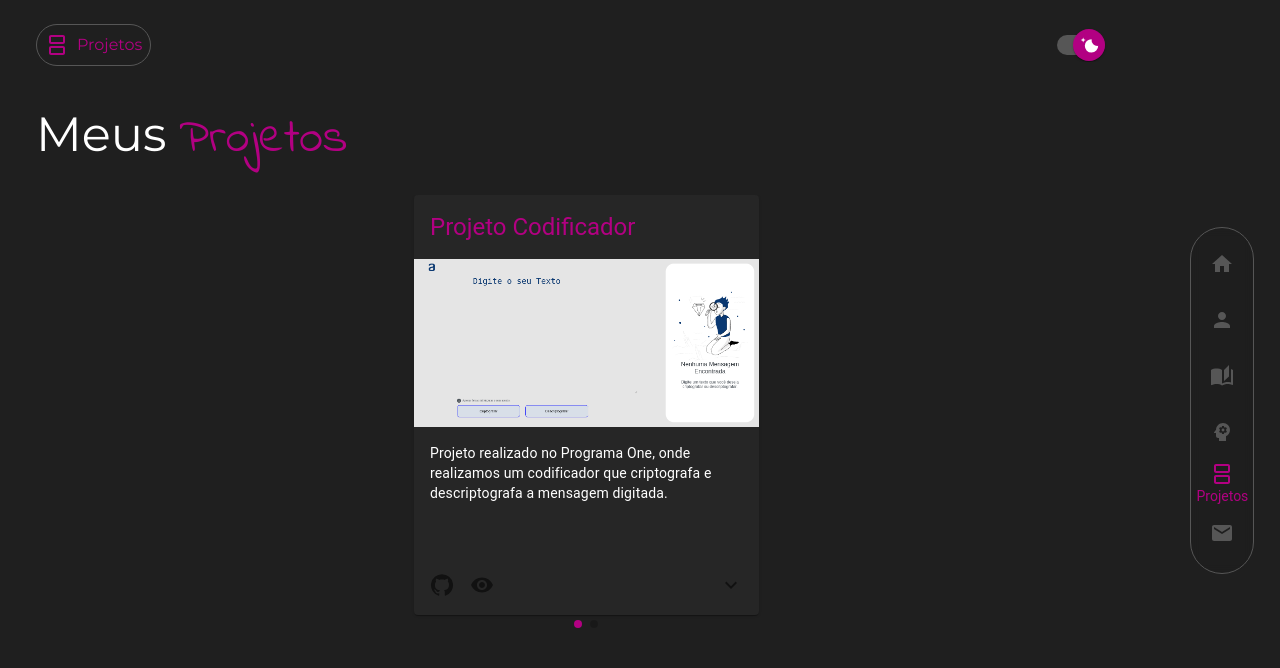
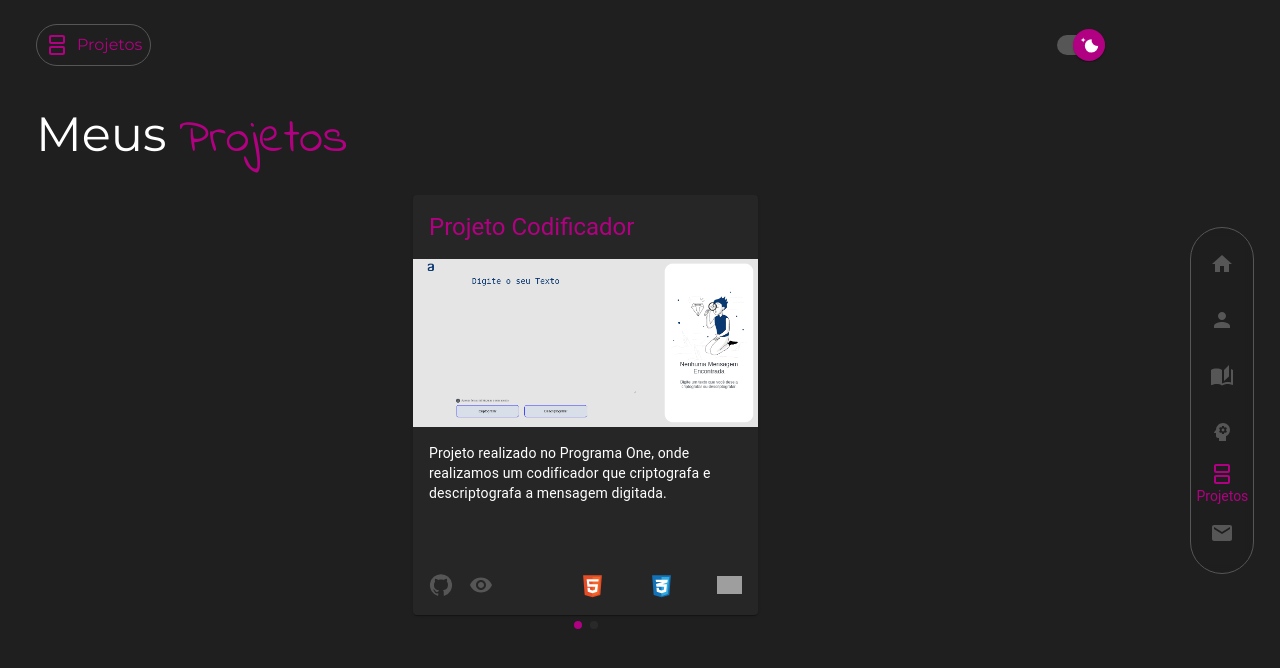
Before and after one commit to evelyn-matos/my-portfolio, a Next.js app: page /projetos in a window 1280 px wide. Shown: the top 668 px of the page. Built offline with nearby package versions, Linux system fonts and the light colour scheme; grey boxes are pictures that could not be loaded.

Commit message:
fix: corrigindo area card projetos

```diff
--- a/src/app/projetos/page.tsx
+++ b/src/app/projetos/page.tsx
@@ -9,7 +9,7 @@ export default function Projetos() {
 
   const settings: SwiperProps = {
 
-
+    spaceBetween: 50,
 
     pagination: {
       clickable: true
@@ -27,7 +27,7 @@ export default function Projetos() {
         slidesPerGroup: ProjetosItem.length > 2 ? 2 : ProjetosItem.length
       },
 
-      900: {
+      1280: {
         slidesPerView:ProjetosItem.length > 3 ? 3 : ProjetosItem.length,
         slidesPerGroup: ProjetosItem.length > 3 ? 3 : ProjetosItem.length
       }
@@ -38,7 +38,7 @@ export default function Projetos() {
   return (
     <main className='w-full lg:max-w-[900px] xl:max-w-[1100px] '>
         <h1 className="block text-3xl mb-3 md:text-5xl leading-10 md:mb-6 text-black dark:text-white ">Meus <span className="font-indie text-3xl md:text-5xl text-pink">Projetos</span></h1>
-      <div className='h-relative flex justify-center items-center p-2 md:h-auto'>
+      <div className='h-auto flex justify-center items-center p-2 md:h-auto'>
         <Slider settings={settings} >
           {ProjetosItem.map((item, index) => (
             <SwiperSlide key={index} className='h-full'>
--- a/src/app/projetos/slider/styles.css
+++ b/src/app/projetos/slider/styles.css
@@ -18,16 +18,11 @@
 
 }
 
+.swiper-pagination-bullet{
+    background-color: #565656!important;
+}
+
 .swiper-pagination-bullet-active {
     background: #b20082!important;
 
 }
-
-.swiper-button-prev {
-    color: #565656!important;
-    display: block;
-}
-
-.swiper-button-next {
-    color: #565656!important;
-}
--- a/src/components/CardProjeto/index.tsx
+++ b/src/components/CardProjeto/index.tsx
@@ -12,6 +12,7 @@ import VisibilityIcon from '@mui/icons-material/Visibility';
 import GitHubIcon from '@mui/icons-material/GitHub';
 import ExpandMoreIcon from '@mui/icons-material/ExpandMore';
 import Image from 'next/image';
+import Tooltip from '@mui/material/Tooltip';
 import './styles.css'
 
 import { ProjetosType } from '@/interfaces/projetoType';
@@ -43,10 +44,10 @@ export default function CardProjeto({title, img, tecnologias, desc, github, link
 
 
   return (
-    <Card  className='max-w-[345px] min-h-[420px] rounded-md bg-stone-100 dark:bg-neutral-800 md:mb-7'>
+    <Card  className='max-w-[345px] min-h-[420px] mb-10 rounded-md bg-stone-100 dark:bg-neutral-800 md:mb-7'>
       <CardHeader
         title={title}
-        className='font-indie text-pink'
+        className='text-pink'
       />
 
       <CardMedia >
@@ -64,36 +65,31 @@ export default function CardProjeto({title, img, tecnologias, desc, github, link
           {desc}
         </Typography>
       </CardContent>
-      <CardActions disableSpacing >
+      <div className='flex items-center justify-between'>
+        <CardActions disableSpacing className='flex-auto'>
           <IconButton aria-label="Github">
-        <GitHubIcon className='hover:text-pink transition duration-700 ease-in out' />
+            <Tooltip title='Vusualizar Github'>
+              <GitHubIcon className='text-gray hover:text-pink transition duration-700 ease-in out' />
+            </Tooltip>
           </IconButton>
           <IconButton aria-label="Visualizar Deploy" >
-          <VisibilityIcon className='hover:text-pink transition duration-700 ease-in out' />
+            <Tooltip title='Vusualizar Deploy'>
+              <VisibilityIcon className='text-gray hover:text-pink transition duration-700 ease-in out' />
+            </Tooltip>
           </IconButton>
-        <ExpandMore
-          expand={expanded}
-          onClick={handleExpandClick}
-          aria-expanded={expanded}
-          aria-label="show more"
-        >
-          <ExpandMoreIcon className='hover:text-pink'/>
-        </ExpandMore>
         </CardActions>
-      <Collapse in={expanded} timeout="auto" unmountOnExit>
-        <CardContent >
-          <Typography paragraph>
-            <span className='p-3 text-pink'>Tecnologias Utilizadas</span>
-            <ul className='p-3 mb-32 flex items-center justify-evenly'>
+        <div className='flex-auto p-2'>
+          <ul className='flex items-center justify-between'>
             {tecnologias.map((item, index) => (
-                <li key={index}>
+              <li key={index} className='p-2'>
+                <Tooltip title={item.name}>
                   <Image src={item.icone} alt={item.name} width={25} height={25}/>
+                </Tooltip>
               </li>
             ))}
           </ul>
-          </Typography>
-        </CardContent>
-      </Collapse>
+        </div>
+      </div>
     </Card>
   )
 }
```
Lines whose indentation alone changed are shown as unchanged.
